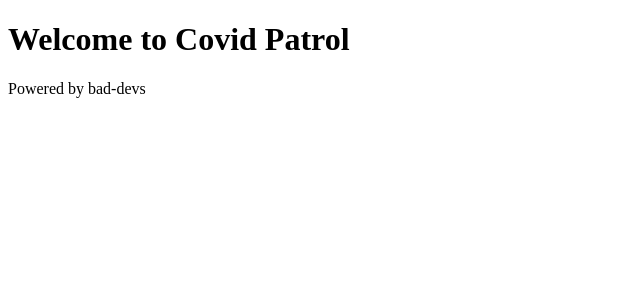
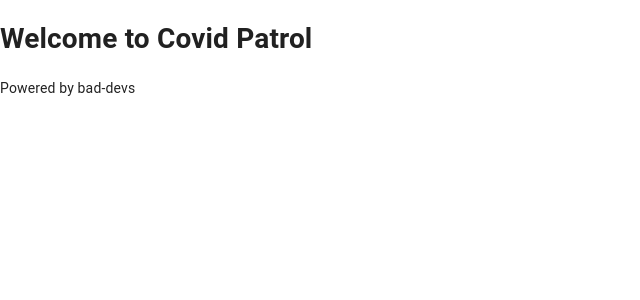
Before and after one commit to BadDevel0pers/covid-patrol, a Next.js app: page / in a window 1280 px wide. Shown: the top 300 px of the page, without its empty margins (0-640 px from the left). Built offline with nearby package versions, Linux system fonts and the light colour scheme.

Commit message:
- add material ui - add base theme.js - add roboto font component

```diff
--- /dev/null
+++ b/components/theme.js
@@ -0,0 +1,173 @@
+import { createMuiTheme } from '@material-ui/core/styles'
+
+// Create a theme instance.
+const theme = createMuiTheme({
+  breakpoints: {
+    values: {
+      xs: 0,
+      sm: 600,
+      md: 768,
+      lg: 991,
+      xl: 1600,
+    },
+  },
+  margins: {
+    row: 15,
+  },
+  overrides: {
+    MuiButton: {
+      root: {
+        borderRadius: 0,
+        fontWeight: 'bold',
+        fontSize: '16px',
+        lineHeight: '24px',
+        padding: '8px 5px',
+      },
+      outlined: {
+        border: '1px solid #CCC',
+        padding: '7px 5px',
+      },
+      sizeLarge: {
+        fontSize: '18px',
+        lineHeight: '26px',
+        padding: '13px 22px',
+      },
+      contained: {
+        fontWeight: 'bold',
+        boxShadow: 'none',
+        '&.Mui-disabled': {
+          opacity: 0.6,
+        },
+      },
+      containedSizeLarge: {
+        fontSize: '18px',
+        lineHeight: '26px',
+        padding: '13px 22px',
+      },
+      containedPrimary: {
+        color: '#fff',
+        backgroundColor: '#737373',
+        '&.Mui-disabled': {
+          color: '#fff',
+        },
+      },
+    },
+    MuiContainer: {
+      maxWidthLg: {
+        '@media (min-width: 991px)': {
+          maxWidth: '1170px',
+        },
+      },
+    },
+    MuiCssBaseline: {
+      '@global': {
+        flex: '1 0 auto',
+        body: {
+          width: '100%',
+          display: 'flex',
+          flexDirection: 'column',
+          height: '100%',
+          paddingRight: '0 !important', // for prevent 3rd party padding set ¯\_(ツ)_/¯
+        },
+        html: {
+          minHeight: '100%',
+        },
+        '#__next': {
+          height: '100%',
+          display: 'flex',
+          flexDirection: 'column',
+        },
+      },
+    },
+    MuiIconButton: {
+      label: {
+        flexDirection: 'row-reverse',
+        alignItems: 'flex-end',
+      },
+      root: {
+        padding: 0,
+      },
+    },
+    MuiInput: {
+      root: {
+        height: '35px',
+      },
+    },
+    MuiOutlinedInput: {
+      input: {
+        padding: '7px 10px',
+        background: '#FFF',
+        border: '1px solid #BFBFBF',
+        '&:hover, &:focus': {
+          border: '1px solid #BFBFBF',
+        },
+        '&::placeholder': {
+          fontSize: '0.875rem',
+          border: 'none',
+          borderRadius: 0,
+        },
+      },
+    },
+    MuiPaper: {
+      root: {
+        borderRadius: 0,
+        boxShadow: 'none',
+      },
+    },
+    MuiListItemText: {
+      root: {
+        marginTop: 15,
+        marginBottom: 15,
+        marginLeft: 30,
+      },
+    },
+    MuiInputLabel: {
+      outlined: {
+        transform: 'translate(14px, 10px) scale(1)',
+      },
+    },
+    MuiSelect: {
+      outlined: {
+        borderRadius: 0,
+      },
+    },
+  },
+  palette: {
+    primary: {
+      main: '#EEEEEE',
+      text: '#737373',
+      contrastText: '#FFF',
+      title: '#474747',
+      border: '#BFBFBF',
+      sales: '#BA2235',
+      inventoryStatus: '#0E8B0B',
+      lowInventory: '#8A6D3B',
+    },
+    secondary: {
+      main: '#737373',
+      border: '#DDDDDD',
+    },
+    error: {
+      main: '#BA2235',
+      secondary: '#F8E8EA',
+    },
+    background: {
+      default: '#fff',
+      footerBottom: '#EEEEEE',
+      footerTop: '#FAFAFA',
+    },
+    brand: {
+      black: '#000',
+      veryLightGrey: '#CCC',
+      charcoal: '#474747',
+      whiteSmoke: '#F5F5F5',
+      gainsboro: '#E3E3E3',
+      nero: '#222',
+      midnight: '#1C2F41',
+      transparent: 'rgba(255, 255, 255, 0)', // for a correct render on iOS
+    },
+    rating: '#E8B620',
+  },
+})
+
+export default theme
--- a/package.json
+++ b/package.json
@@ -8,8 +8,10 @@
     "start": "next start"
   },
   "dependencies": {
+    "@material-ui/core": "4.11.0",
     "next": "9.5.1",
     "react": "16.13.1",
-    "react-dom": "16.13.1"
+    "react-dom": "16.13.1",
+    "roboto-fontface": "^0.10.0"
   }
 }
--- a/pages/_app.js
+++ b/pages/_app.js
@@ -1,5 +1,15 @@
+import React from 'react'
+import { CssBaseline } from '@material-ui/core'
+import { MuiThemeProvider } from '@material-ui/core/styles'
+import theme from '../components/theme'
+
 function MyApp({ Component, pageProps }) {
-  return <Component {...pageProps} />
+  return (
+    <MuiThemeProvider theme={theme}>
+      <CssBaseline />
+      <Component {...pageProps} />
+    </MuiThemeProvider>
+  )
 }
 
 export default MyApp
```
Also changed, not shown: 1 other file (tests, documents, lock files or other folders).
